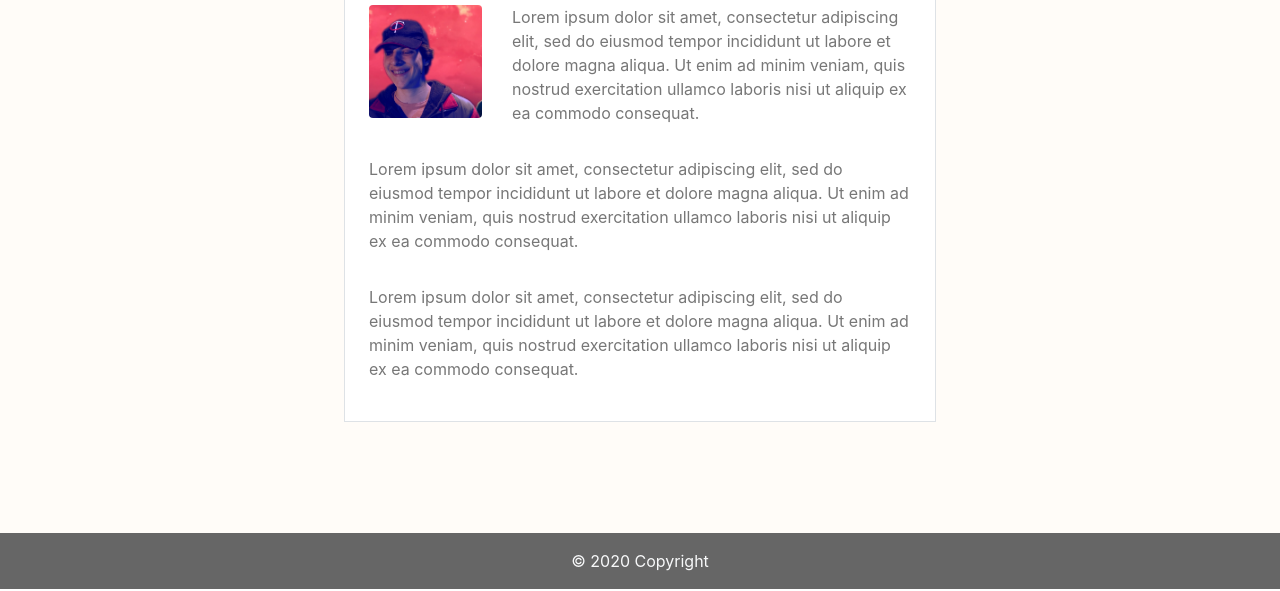
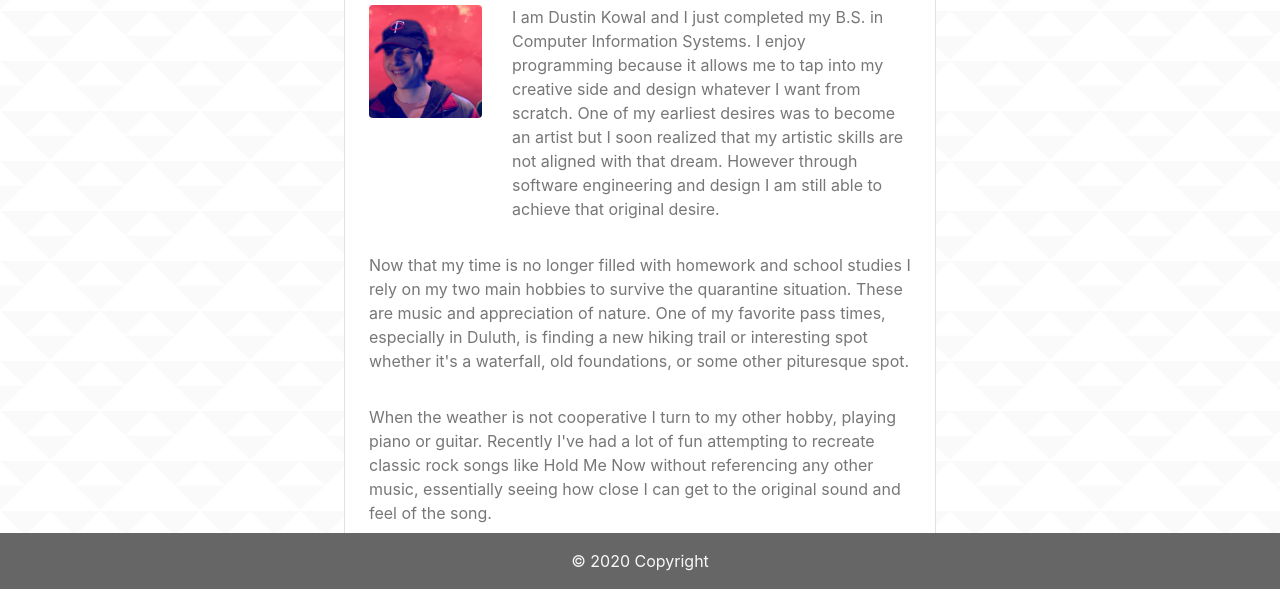
Before and after one commit to kowaldustin/dustin-kowal-prework, a plain HTML site: page Module-1_Assessment/index.html in a window 1280 px wide. Shown: the part 209-800 px from the top of the page. Drawn offline with nearby package versions, Linux system fonts and the light colour scheme.

Commit message:
fixed background image and added about me info

```diff
--- a/Module-1_Assessment/assets/css/style.css
+++ b/Module-1_Assessment/assets/css/style.css
@@ -14,7 +14,7 @@ p, label{
 .bgColorWrapper{
     height:84%;
     width:100%;
-    background: #FFFCF8 url("assets/images/triangle-mosaic.png");
+    background: #FFFCF8 url("../images/triangle-mosaic.png");
 }
 .portImgText{
     font-size:12px;
--- a/Module-1_Assessment/index.html
+++ b/Module-1_Assessment/index.html
@@ -43,27 +43,31 @@
                 </div>
                 <div class="col-sm-9">
                     <p>
-                        Lorem ipsum dolor sit amet, consectetur adipiscing elit, sed do eiusmod
-                        tempor incididunt ut labore et dolore magna aliqua. Ut enim ad minim veniam,
-                        quis nostrud exercitation ullamco laboris nisi ut aliquip ex ea commodo consequat.
+                        I am Dustin Kowal and I just completed my B.S. in Computer Information Systems.
+                        I enjoy programming because it allows me to tap into my creative side and design
+                        whatever I want from scratch. One of my earliest desires was to become an artist
+                        but I soon realized that my artistic skills are not aligned with that dream.
+                        However through software engineering and design I am still able to achieve that original desire.
                     </p>
                 </div>
             </div>
             <div class="row p-2">
                 <div class="col-sm-12">
                     <p>
-                        Lorem ipsum dolor sit amet, consectetur adipiscing elit, sed do eiusmod
-                        tempor incididunt ut labore et dolore magna aliqua. Ut enim ad minim veniam,
-                        quis nostrud exercitation ullamco laboris nisi ut aliquip ex ea commodo consequat.
+                        Now that my time is no longer filled with homework and school studies I rely on my
+                        two main hobbies to survive the quarantine situation. These are music and appreciation
+                        of nature. One of my favorite pass times, especially in Duluth, is finding a new hiking
+                        trail or interesting spot whether it's a waterfall, old foundations, or some other pituresque spot.
                     </p>
                 </div>
             </div>
             <div class="row p-2">
                 <div class="col-sm-12">
                     <p>
-                        Lorem ipsum dolor sit amet, consectetur adipiscing elit, sed do eiusmod
-                        tempor incididunt ut labore et dolore magna aliqua. Ut enim ad minim veniam,
-                        quis nostrud exercitation ullamco laboris nisi ut aliquip ex ea commodo consequat.
+                        When the weather is not cooperative I turn to my other hobby, playing piano or guitar.
+                        Recently I've had a lot of fun attempting to recreate classic rock songs like Hold Me Now
+                        without referencing any other music, essentially seeing how close I can get to the original
+                        sound and feel of the song.
                     </p>
                 </div>
             </div>
```
Also changed, not shown: Module-1_Assessment/contact.html (+1 -1 lines).
